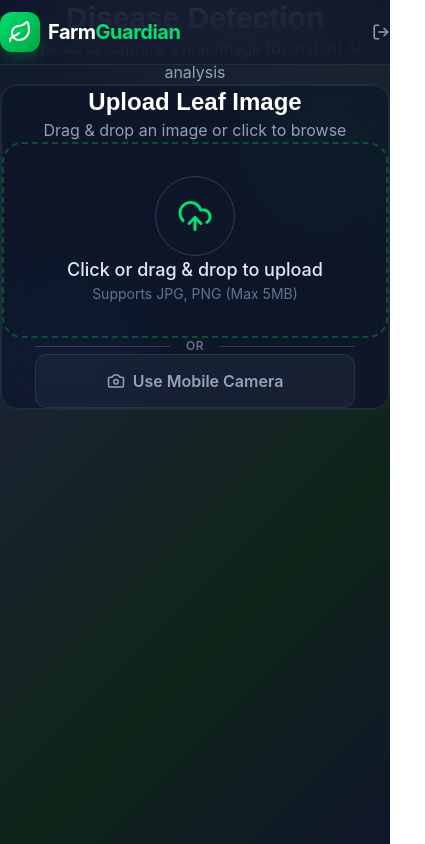
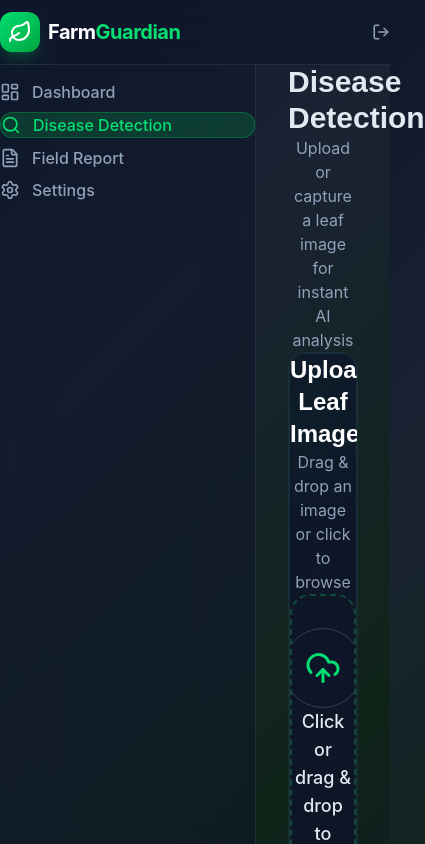
Before and after one commit to rithwikraopadakanti-03/FarmGuardian, a React (Vite) app in the folder frontend/: page /detect in a window 390 px wide. Shown: the top 844 px of the page, 425 px wide, since content can reach past the window. Built offline with nearby package versions, Linux system fonts and the light colour scheme; no server answers; sample sign-in values are in the browser's storage.

Commit message:
fix: replace all Tailwind responsive classes with inline styles to fix sidebar overlap

```diff
--- a/frontend/src/App.jsx
+++ b/frontend/src/App.jsx
@@ -20,8 +20,8 @@ const AppLayout = ({ children }) => {
     <div className="min-h-screen">
       <Navbar />
       <Sidebar />
-      <main className="md:ml-64 pt-16 min-h-screen p-4 sm:p-6 lg:p-8">
-        <div className="max-w-7xl mx-auto">
+      <main style={{ marginLeft: '256px', paddingTop: '4rem', minHeight: '100vh', padding: '4rem 2rem 2rem 2rem' }}>
+        <div style={{ maxWidth: '1280px', margin: '0 auto' }}>
           {children}
         </div>
       </main>
--- a/frontend/src/components/Sidebar.jsx
+++ b/frontend/src/components/Sidebar.jsx
@@ -14,7 +14,7 @@ const Sidebar = () => {
   ];
 
   return (
-    <aside className="w-64 h-screen fixed left-0 top-0 pt-20 border-r border-slate-700/50 bg-slate-900/50 backdrop-blur-xl z-30 hidden md:block">
+    <aside style={{ width: '256px', height: '100vh', position: 'fixed', left: 0, top: 0, paddingTop: '5rem', borderRight: '1px solid rgba(51,65,85,0.5)', background: 'rgba(15,23,42,0.5)', backdropFilter: 'blur(24px)', zIndex: 30 }}>
       <div className="flex flex-col gap-2 p-4">
         {navItems.map((item) => (
           <NavLink
```
